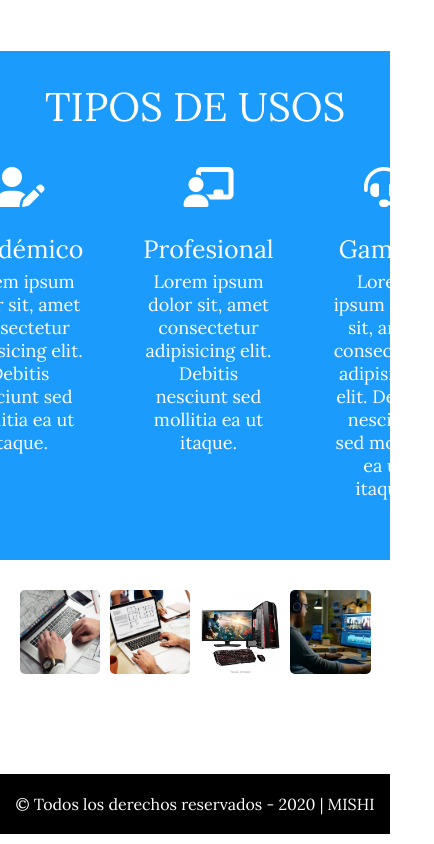
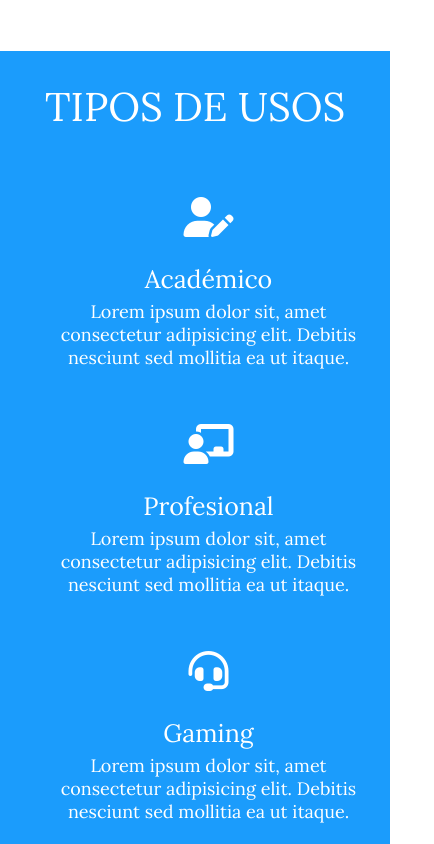
Before and after one commit to Angelo1612/HomeWeb.github.io, a plain HTML site: page index.html in a window 390 px wide. Shown: the part 1900-2744 px from the top of the page, 434 px wide, since content can reach past the window. Drawn offline with Linux system fonts and the light colour scheme.

Commit message:
Arreglando el responsive

```diff
--- a/mobile.css
+++ b/mobile.css
@@ -1,3 +1,16 @@
+@media only screen and (max-width:560px) {
+
+    /** Free Content **/
+    .about-us .free-content .icons{
+        display: block;
+        margin:0px;
+        padding:10px 0px;
+    }
+    .about-us .free-content .icons > div{margin:50px 30px;}
+    .about-us .free-content .icons > div > .span-icon{font-size: 55px;}
+}
+
+
 @media only screen and (max-width:900px) {
 
     /** Barra de navegación **/
```
